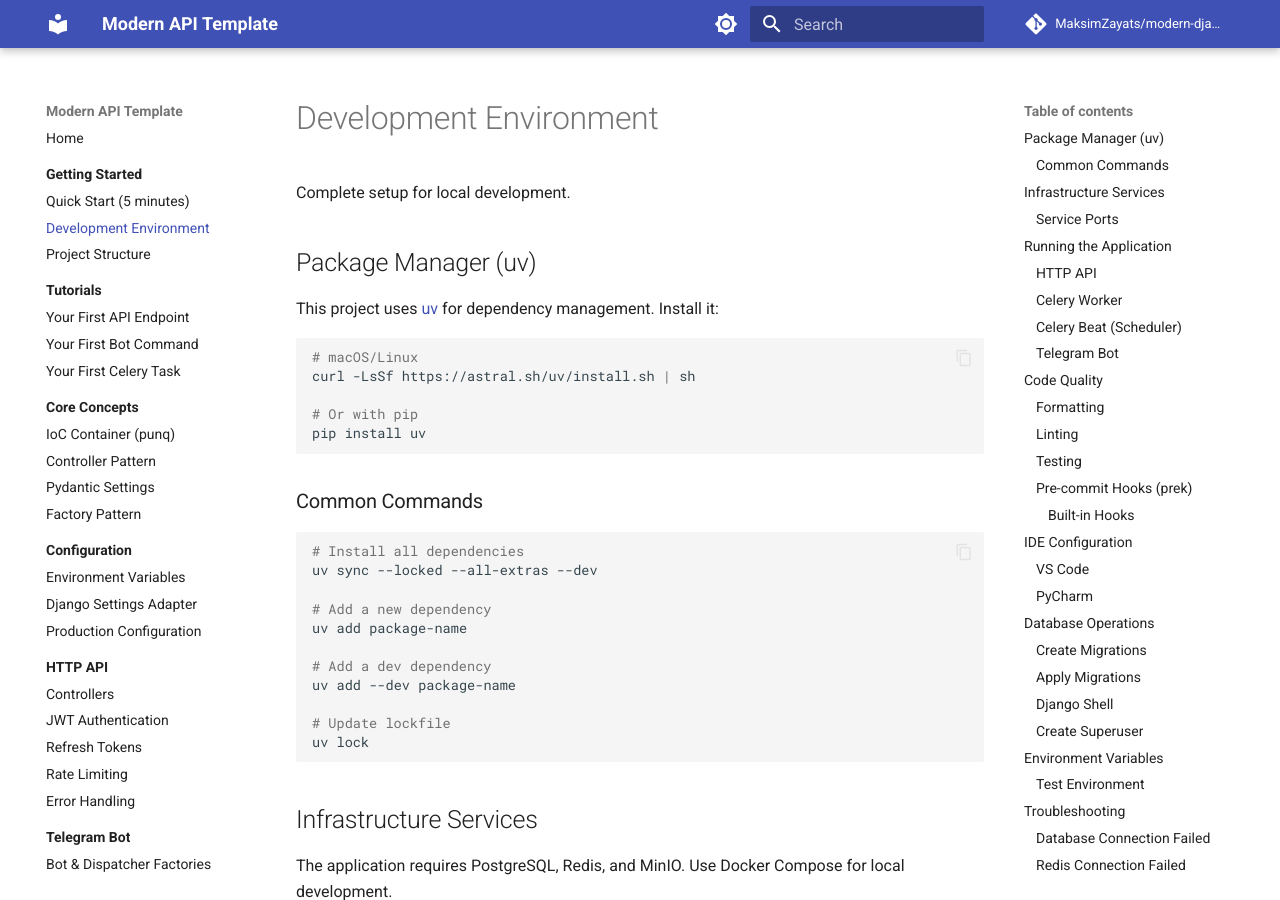
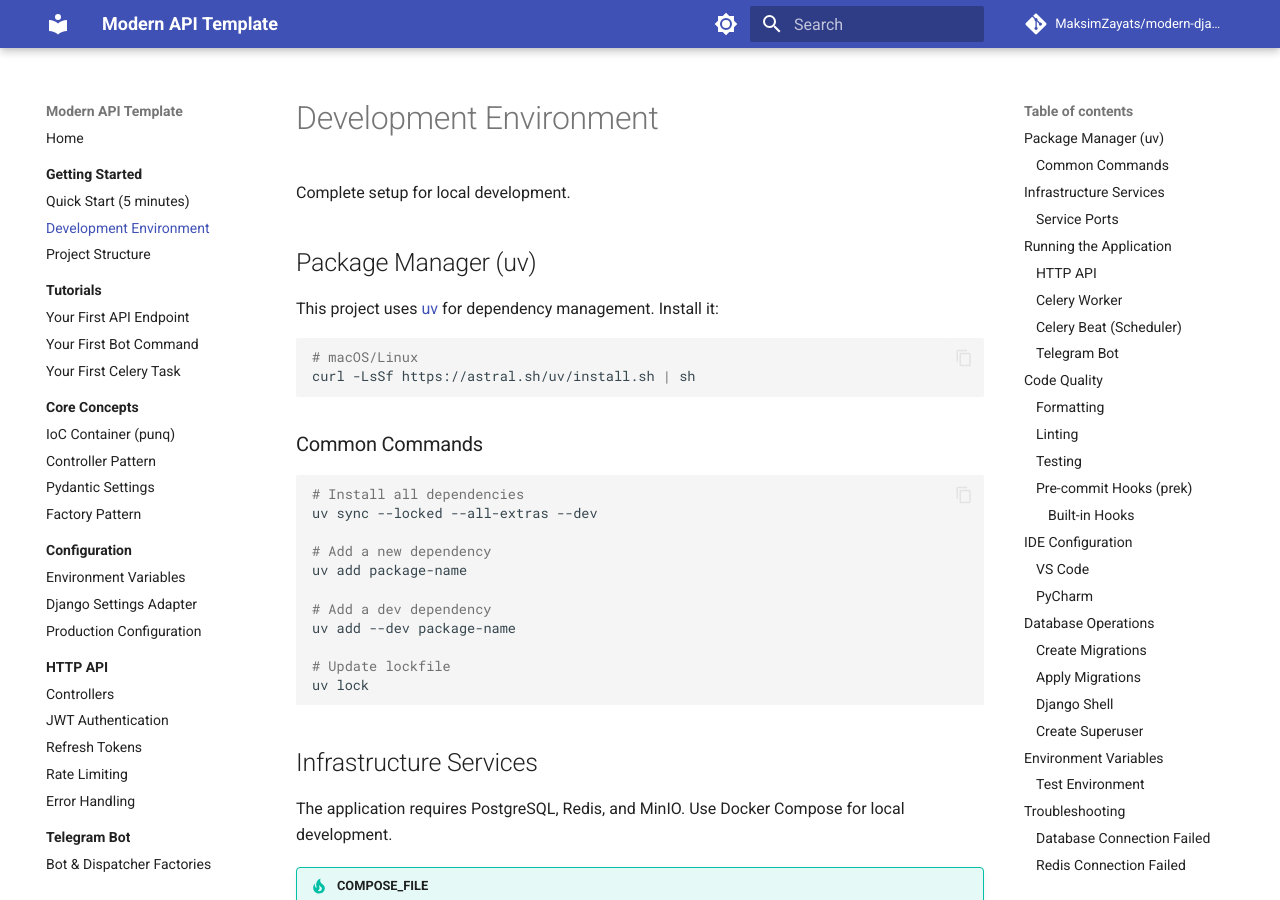
Before and after one commit to MaksimZayats/aiogram-django-template, an MkDocs documentation site: the page built from docs/en/getting-started/development-environment.md, in a window 1280 px wide and 900 px high. Built offline with MkDocs 1.6.1 and Material for MkDocs 9.7.7, drawn with Linux system fonts in a browser that asks for light colours; comment, search, counter and statistics services are not loaded.

Commit message:
docs: remove pip installation instructions for uv from development environment setup

````diff
--- a/docs/en/getting-started/development-environment.md
+++ b/docs/en/getting-started/development-environment.md
@@ -9,9 +9,6 @@ This project uses [uv](https://docs.astral.sh/uv/) for dependency management. In
 ```bash
 # macOS/Linux
 curl -LsSf https://astral.sh/uv/install.sh | sh
-
-# Or with pip
-pip install uv
 ```
 
 ### Common Commands
````
